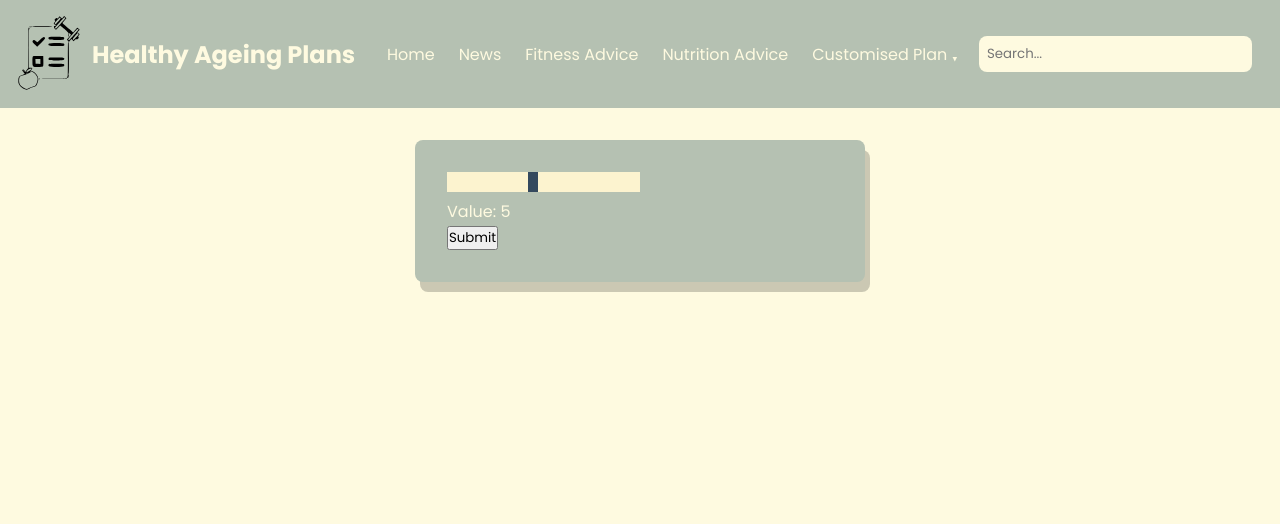
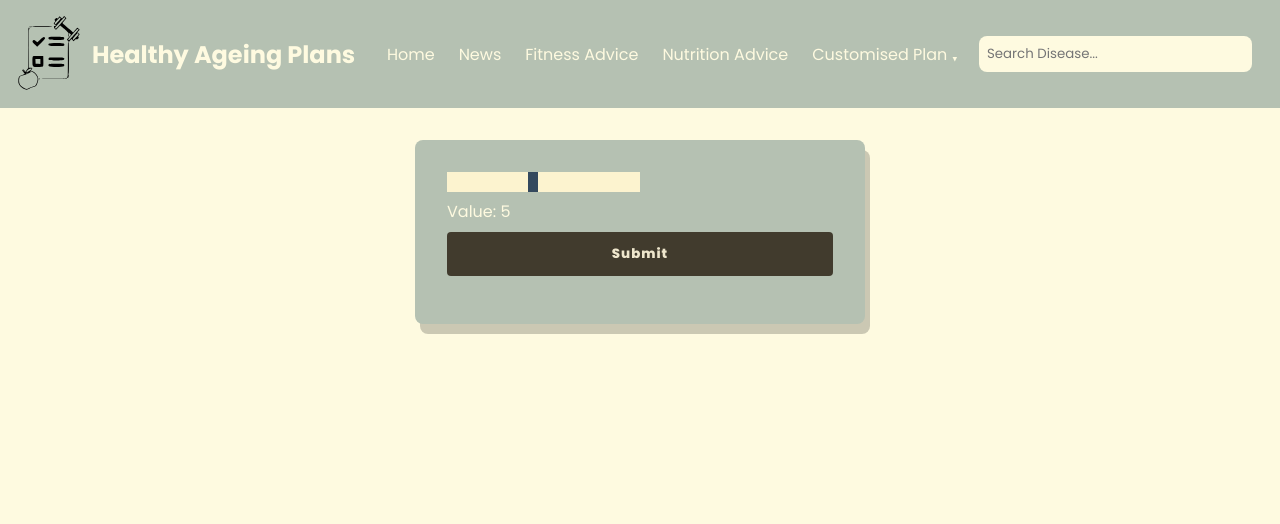
Before and after one commit to Alexfreeman2002/HealthyAgeing, a Flask app: page /three in a window 1280 px wide. Shown: the top 524 px of the page. Run offline with Flask 3, Linux system fonts and the light colour scheme.

Commit message:
changed button css for the forms and added functionality for when the window gets smaller

```diff
--- a/static/css/main.css
+++ b/static/css/main.css
@@ -50,7 +50,24 @@
     max-width: 450px;
   }
 }
-
+.form input[type=submit] {
+  margin-bottom: 0.5rem;
+  padding: 0.75rem 1rem;
+  width: 100%;
+  color: #EEE6CC;
+  background-color: #413b2d;
+  border: none;
+  border-radius: 4px;
+  outline: none;
+  font-weight: 800;
+  letter-spacing: 1px;
+  transition: 250ms;
+  cursor: pointer;
+}
+.form input[type=submit]:hover {
+  color: #413b2d;
+  background-color: #8DAC75;
+}
 .news-container {
   width: 100%;
   max-width: 800px;
--- a/static/scripts/scripts.js
+++ b/static/scripts/scripts.js
@@ -10,3 +10,11 @@ function speakText(elementId) {
     // Speak the text
     speechSynthesis.speak(utterance);
 }
+
+const icon = document.querySelector(".menu-icon");
+const nav_mobile = document.getElementById('nav-mobile');
+
+icon.addEventListener("click", () => {
+  icon.classList.toggle("clicked");
+  nav_mobile.classList.toggle("show");
+});
--- a/templates/base.html
+++ b/templates/base.html
@@ -34,7 +34,7 @@
       </li>
     </ul>
     <form class="search-bar" method="POST" action="{{ url_for('search.search_disease') }}">
-        <input type="text" name="search_term" placeholder="Search...">
+        <input type="text" name="search_term" placeholder="Search Disease...">
     </form>
     <div class="menu-icon">
       <span class="one"></span>
@@ -56,6 +56,9 @@
         <div class="dropdown-icon"></div>
       </li>
     </ul>
+    <form class="search-bar" method="POST" action="{{ url_for('search.search_disease') }}">
+        <input type="text" name="search_term" placeholder="Search Disease...">
+    </form>
   </div>
 </nav>
 
--- a/templates/features/fitnessQs/question3.html
+++ b/templates/features/fitnessQs/question3.html
@@ -7,7 +7,7 @@
                 <input type="range" min="1" max="10" value="5" class="myslider" id="sliderRange">
             <p>Value: <span id="demo"></span></p>
             </div>
-            <form method="post" id="sliderForm">
+            <form class="form" method="post" id="sliderForm">
                 <input type="hidden" name="sliderValue" id="sliderValue"> <!-- Hidden input field to store slider value -->
                 {{ form.submit }}
             </form>
```
